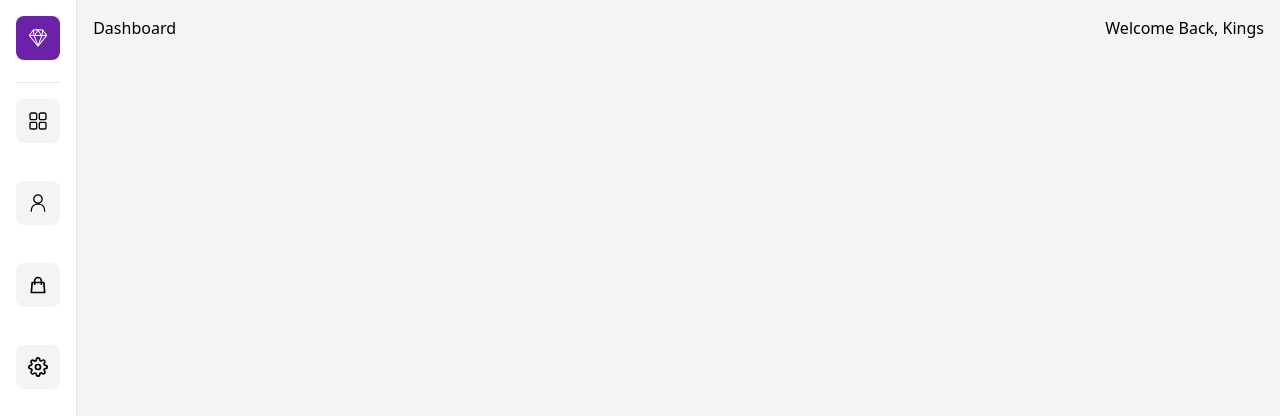
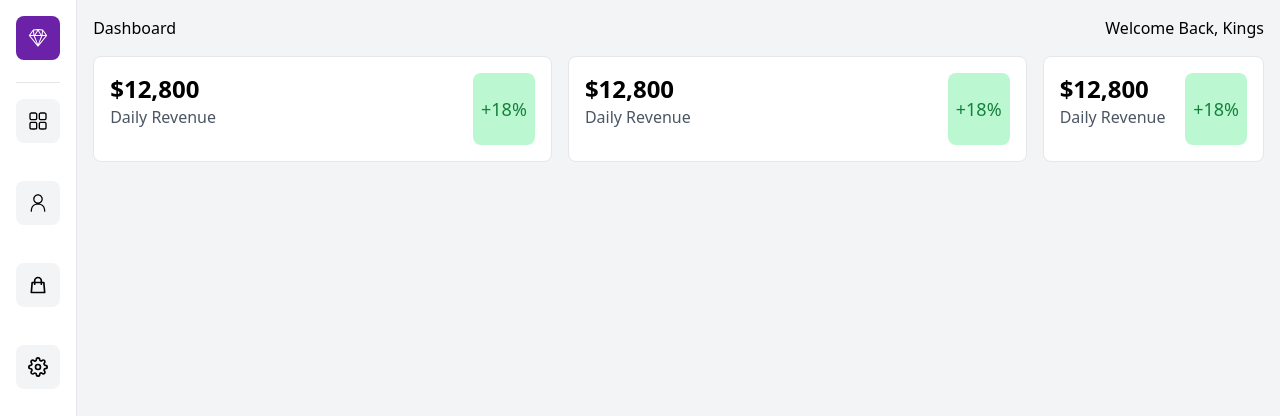
Before and after one commit to Asifor/next-dashboard-chart-tailwind, a Next.js app: page / in a window 1280 px wide. Shown: the top 416 px of the page. Built offline with nearby package versions, Linux system fonts and the light colour scheme.

Commit message:
update Topcards

```diff
--- a/components/TopCards.jsx
+++ b/components/TopCards.jsx
@@ -0,0 +1,37 @@
+import React from 'react'
+
+const TopCards = () => {
+    return (
+        <div className='grid lg:grid-cols-5 gap-4 p-4'>
+            <div className='lg:col-span-2 col-span-1 bg-white flex justify-between w-full border p-4 rounded-lg'>
+                <div className='flex flex-col w-full pb-4'>
+                    <p className='text-2xl font-bold'>$12,800</p>
+                    <p className='text-gray-600'>Daily Revenue</p>
+                </div>
+                <p className='bg-green-200 flex justify-center items-center p-2 rounded-lg'>
+                    <span className='text-green-700 text-lg'>+18%</span>
+                </p>
+            </div>
+            <div className='lg:col-span-2 col-span-1 bg-white flex justify-between w-full border p-4 rounded-lg'>
+                <div className='flex flex-col w-full pb-4'>
+                    <p className='text-2xl font-bold'>$12,800</p>
+                    <p className='text-gray-600'>Daily Revenue</p>
+                </div>
+                <p className='bg-green-200 flex justify-center items-center p-2 rounded-lg'>
+                    <span className='text-green-700 text-lg'>+18%</span>
+                </p>
+            </div>
+            <div className='bg-white flex justify-between w-full border p-4 rounded-lg'>
+                <div className='flex flex-col w-full pb-4'>
+                    <p className='text-2xl font-bold'>$12,800</p>
+                    <p className='text-gray-600'>Daily Revenue</p>
+                </div>
+                <p className='bg-green-200 flex justify-center items-center p-2 rounded-lg'>
+                    <span className='text-green-700 text-lg'>+18%</span>
+                </p>
+            </div>
+        </div>
+    )
+}
+
+export default TopCards
--- a/pages/index.js
+++ b/pages/index.js
@@ -2,6 +2,7 @@
 import Image from 'next/image'
 
 import Header from '../components/Header';
+import TopCards from '@/components/TopCards';
 
 
 export default function Home() {
@@ -15,6 +16,7 @@
       </Head>
       <main className='bg-gray-100 min-h-screen'>
         <Header />
+        <TopCards />
       </main>
     </>
   )
```
